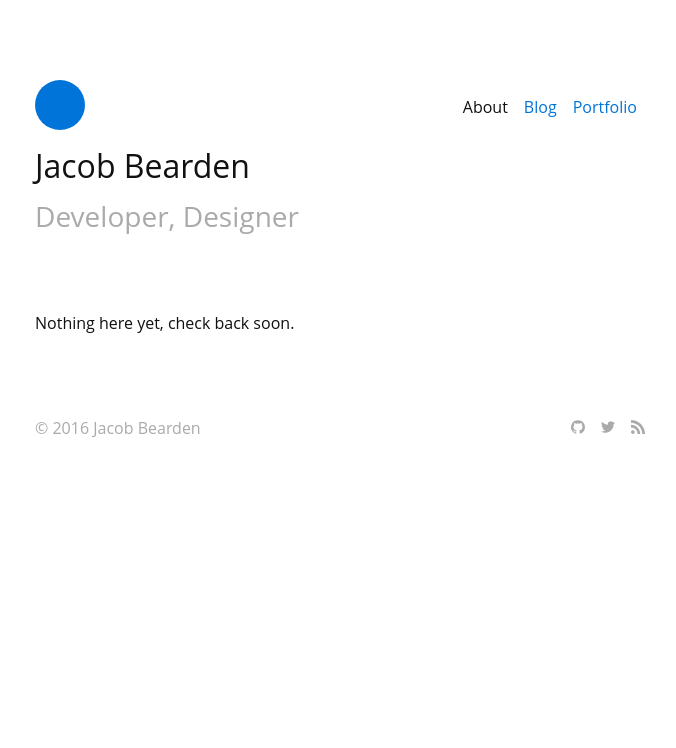
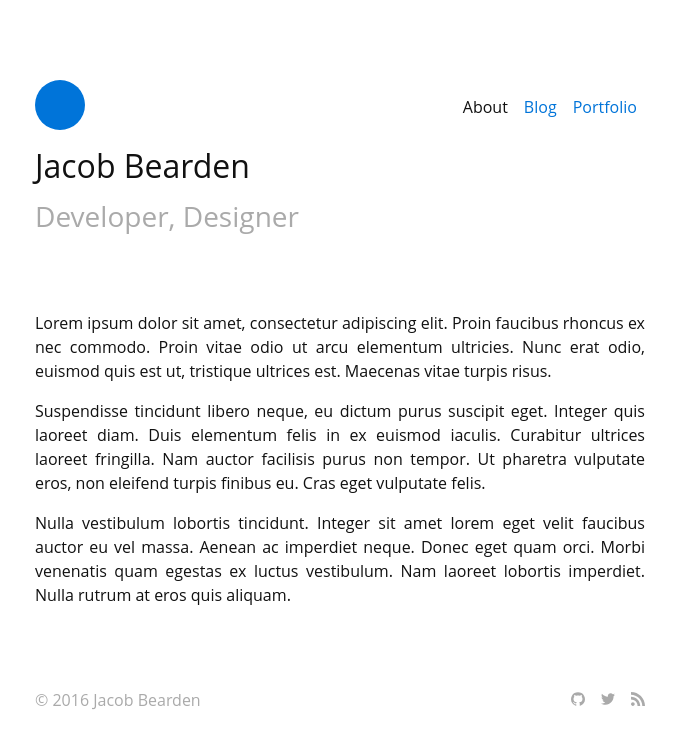
Before and after one commit to jacobbearden/bearden.io, a Jekyll site: the page built from _pages/index.md, in a window 1280 px wide. Shown: the top 748 px of the page, without its empty margins (300-976 px from the left). Built offline with Jekyll 4.4.1, drawn with Linux system fonts in a browser that asks for light colours.

Commit message:
lorem ipsum

```diff
--- a/_pages/index.md
+++ b/_pages/index.md
@@ -3,4 +3,9 @@ title: About
 in-nav: true
 permalink: /
 ---
-Nothing here yet, check back soon.
+
+Lorem ipsum dolor sit amet, consectetur adipiscing elit. Proin faucibus rhoncus ex nec commodo. Proin vitae odio ut arcu elementum ultricies. Nunc erat odio, euismod quis est ut, tristique ultrices est. Maecenas vitae turpis risus.
+
+Suspendisse tincidunt libero neque, eu dictum purus suscipit eget. Integer quis laoreet diam. Duis elementum felis in ex euismod iaculis. Curabitur ultrices laoreet fringilla. Nam auctor facilisis purus non tempor. Ut pharetra vulputate eros, non eleifend turpis finibus eu. Cras eget vulputate felis.
+
+Nulla vestibulum lobortis tincidunt. Integer sit amet lorem eget velit faucibus auctor eu vel massa. Aenean ac imperdiet neque. Donec eget quam orci. Morbi venenatis quam egestas ex luctus vestibulum. Nam laoreet lobortis imperdiet. Nulla rutrum at eros quis aliquam.
```
Also changed, not shown: _includes/icon/key.svg (deleted).
